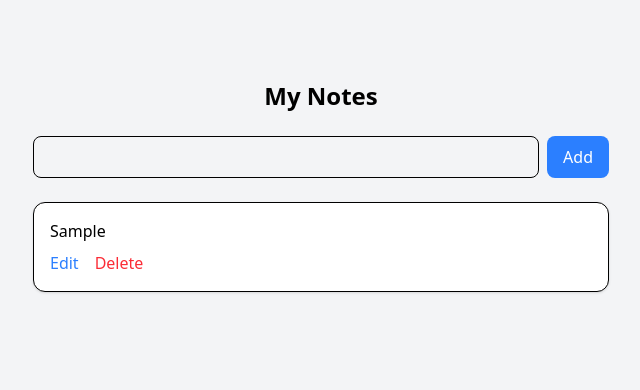
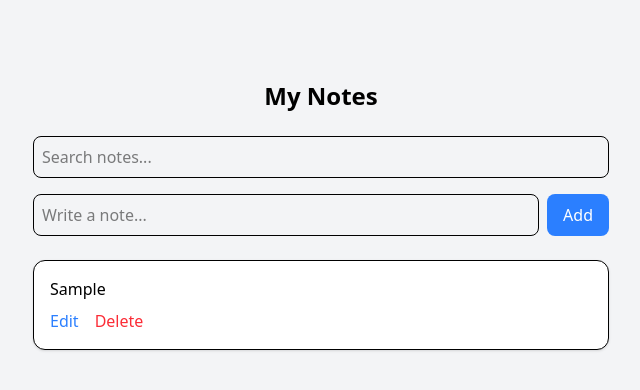
Before and after one commit to serifsumer-coder/second-brain-lite, a React (Vite) app: page / in a window 1280 px wide. Both pictures are taken after typing "Sample" into the empty fields and a click on the button "Add". Shown: the top 390 px of the page, without its empty margins (319-959 px from the left). Built offline with nearby package versions, Linux system fonts and the light colour scheme.

Commit message:
search feature added

```diff
--- /dev/null
+++ b/src/components/NoteForm.tsx
@@ -0,0 +1,21 @@
+type Props = {
+  newNote: string
+  setNewNote: (v: string) => void
+  addNote: (e: React.FormEvent) => void
+}
+
+export default function NoteForm({ newNote, setNewNote, addNote }: Props) {
+  return (
+    <form onSubmit={addNote} className="flex gap-2 mb-6">
+      <input
+        value={newNote}
+        onChange={(e) => setNewNote(e.target.value)}
+        className="border rounded-lg p-2 w-full"
+        placeholder="Write a note..."
+      />
+      <button className="bg-blue-500 text-white px-4 rounded-lg">
+        Add
+      </button>
+    </form>
+  )
+}
--- /dev/null
+++ b/src/components/NoteItem.tsx
@@ -0,0 +1,64 @@
+type Note = {
+  id: number
+  content: string
+}
+
+type Props = {
+  note: Note
+  editingId: number | null
+  editingContent: string
+  setEditingContent: (v: string) => void
+  startEdit: (note: Note) => void
+  saveEdit: (id: number) => void
+  cancelEdit: () => void
+  deleteNote: (id: number) => void
+}
+
+export default function NoteItem({
+  note,
+  editingId,
+  editingContent,
+  setEditingContent,
+  startEdit,
+  saveEdit,
+  cancelEdit,
+  deleteNote,
+}: Props) {
+  const isEditing = editingId === note.id
+
+  return (
+    <div className="p-4 bg-white border rounded-xl shadow-sm">
+
+      {isEditing ? (
+        <>
+          <input
+            value={editingContent}
+            onChange={(e) => setEditingContent(e.target.value)}
+            className="border p-2 w-full rounded mb-2"
+          />
+
+          <button onClick={() => saveEdit(note.id)} className="text-blue-500 mr-4">
+            Save
+          </button>
+
+          <button onClick={cancelEdit} className="text-gray-500">
+            Cancel
+          </button>
+        </>
+      ) : (
+        <>
+          <p className="mb-2">{note.content}</p>
+
+          <button onClick={() => startEdit(note)} className="text-blue-500 mr-4">
+            Edit
+          </button>
+
+          <button onClick={() => deleteNote(note.id)} className="text-red-500">
+            Delete
+          </button>
+        </>
+      )}
+
+    </div>
+  )
+}
--- a/src/components/Notes.tsx
+++ b/src/components/Notes.tsx
@@ -1,4 +1,6 @@
-import { useState, useEffect } from "react"
+import { useState } from "react"
+import NoteForm from "./NoteForm"
+import NoteItem from "./NoteItem"
 
 type Note = {
   id: number
@@ -11,11 +13,12 @@ function useLocalStorage<T>(key: string, initialValue: T) {
     return saved ? JSON.parse(saved) : initialValue
   })
 
-  useEffect(() => {
-    localStorage.setItem(key, JSON.stringify(value))
-  }, [key, value])
+  const setAndSave = (newValue: T) => {
+    setValue(newValue)
+    localStorage.setItem(key, JSON.stringify(newValue))
+  }
 
-  return [value, setValue] as const
+  return [value, setAndSave] as const
 }
 
 export default function Notes() {
@@ -23,14 +26,7 @@ export default function Notes() {
   const [newNote, setNewNote] = useState("")
   const [editingId, setEditingId] = useState<number | null>(null)
   const [editingContent, setEditingContent] = useState("")
-  const [loaded, setLoaded] = useState(false)
-
-  // 🔹 FAKE LOADING (hissettiriyoruz)
-  useEffect(() => {
-    setTimeout(() => {
-      setLoaded(true)
-    }, 300)
-  }, [])
+  const [search, setSearch] = useState("")
 
   const addNote = (e: React.FormEvent) => {
     e.preventDefault()
@@ -59,14 +55,15 @@ export default function Notes() {
     setEditingContent("")
   }
 
-  // 🔥 LOADING EKRANI
-  if (!loaded) {
-    return (
-      <div className="h-screen flex items-center justify-center">
-        <p className="text-gray-500">Loading...</p>
-      </div>
-    )
+  const cancelEdit = () => {
+    setEditingId(null)
+    setEditingContent("")
   }
+
+  // 🔥 SEARCH FILTER
+  const filteredNotes = notes.filter((note) =>
+    note.content.toLowerCase().includes(search.toLowerCase())
+  )
 
   return (
     <div className="min-h-screen bg-gray-100 flex justify-center pt-20">
@@ -74,67 +71,33 @@ export default function Notes() {
 
         <h1 className="text-2xl font-bold mb-6 text-center">My Notes</h1>
 
-        <form onSubmit={addNote} className="flex gap-2 mb-6">
-          <input
-            value={newNote}
-            onChange={(e) => setNewNote(e.target.value)}
-            className="border rounded-lg p-2 w-full"
-          />
-          <button className="bg-blue-500 text-white px-4 rounded-lg">
-            Add
-          </button>
-        </form>
+        {/* 🔍 SEARCH INPUT */}
+        <input
+          value={search}
+          onChange={(e) => setSearch(e.target.value)}
+          placeholder="Search notes..."
+          className="border rounded-lg p-2 w-full mb-4"
+        />
+
+        <NoteForm
+          newNote={newNote}
+          setNewNote={setNewNote}
+          addNote={addNote}
+        />
 
         <div className="space-y-3">
-          {notes.map((note) => (
-            <div
+          {filteredNotes.map((note) => (
+            <NoteItem
               key={note.id}
-              className="p-4 bg-white border rounded-xl shadow-sm"
-            >
-
-              {editingId === note.id ? (
-                <>
-                  <input
-                    value={editingContent}
-                    onChange={(e) => setEditingContent(e.target.value)}
-                    className="border p-2 w-full rounded mb-2"
-                  />
-
-                  <button
-                    onClick={() => saveEdit(note.id)}
-                    className="text-blue-500 mr-4"
-                  >
-                    Save
-                  </button>
-
-                  <button
-                    onClick={() => setEditingId(null)}
-                    className="text-gray-500"
-                  >
-                    Cancel
-                  </button>
-                </>
-              ) : (
-                <>
-                  <p className="mb-2">{note.content}</p>
-
-                  <button
-                    onClick={() => startEdit(note)}
-                    className="text-blue-500 mr-4"
-                  >
-                    Edit
-                  </button>
-
-                  <button
-                    onClick={() => deleteNote(note.id)}
-                    className="text-red-500"
-                  >
-                    Delete
-                  </button>
-                </>
-              )}
-
-            </div>
+              note={note}
+              editingId={editingId}
+              editingContent={editingContent}
+              setEditingContent={setEditingContent}
+              startEdit={startEdit}
+              saveEdit={saveEdit}
+              cancelEdit={cancelEdit}
+              deleteNote={deleteNote}
+            />
           ))}
         </div>
 
```
